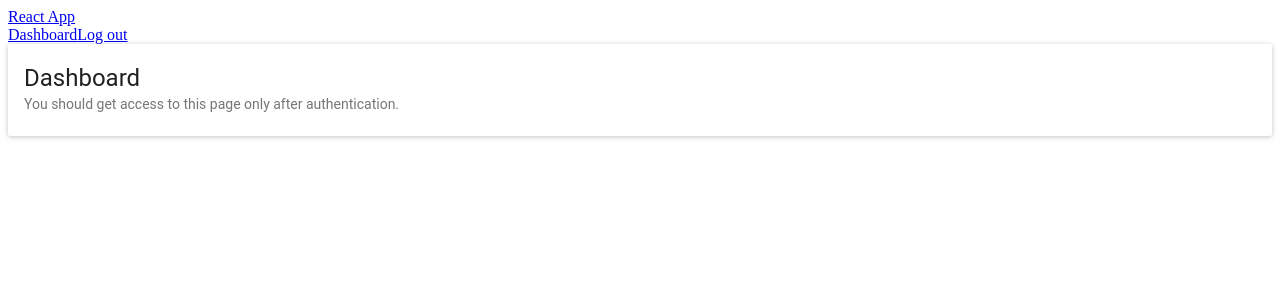
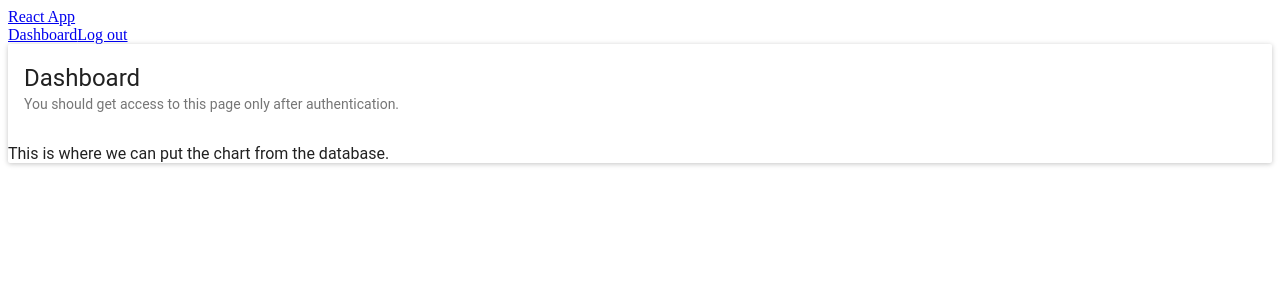
Before and after one commit to baileyrva/EduCoin, a React app: page /dashboard in a window 1280 px wide. Shown: the top 300 px of the page. Built offline with nearby package versions, Linux system fonts and the light colour scheme; no server answers; sample sign-in values are in the browser's storage; the HTML template or start-up script is replaced by a standard one; what react-tap-event-plugin would draw is missing.

Commit message:
installed yarn and scoop

```diff
--- a/client/src/Main.js
+++ b/client/src/Main.js
@@ -86,6 +86,7 @@ class Main extends Component {
                 <div className="top-bar-right">
                   <Link to="/dashboard">Dashboard</Link>
                   <Link to="/logout">Log out</Link>
+
                 </div>
               ) : (
                 <div className="top-bar-right">
--- a/client/src/components/Dashboard.jsx
+++ b/client/src/components/Dashboard.jsx
@@ -9,7 +9,9 @@ const Dashboard = ({ secretData, user }) => (
       subtitle="You should get access to this page only after authentication."
     />
   {secretData && <CardText style={{ fontSize: '16px', color: 'green' }}>Welcome <strong>{user.name}</strong>!<br />{secretData}</CardText>}
+  <p>This is where we can put the chart from the database.</p>
   </Card>
+
 );
 
 Dashboard.propTypes = {
```
Also changed, not shown: 1 other file (tests, documents, lock files or other folders).
